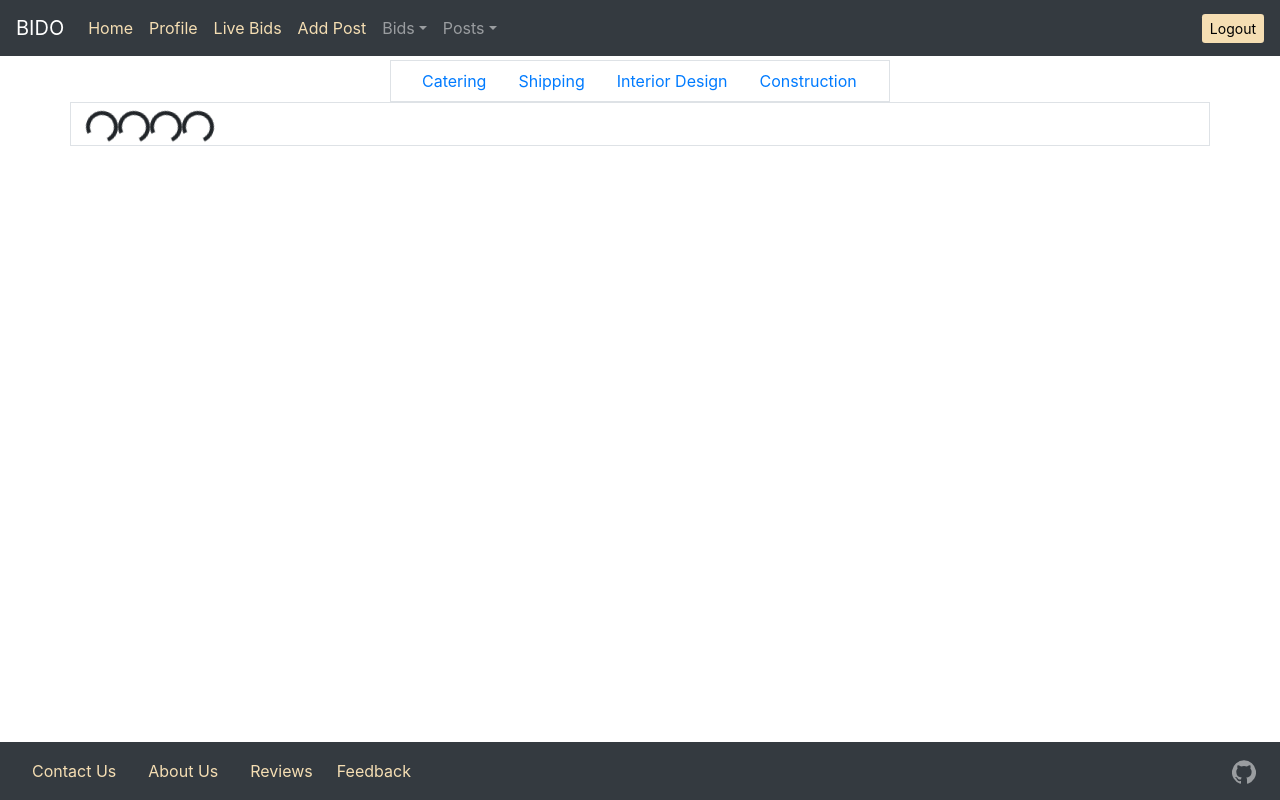
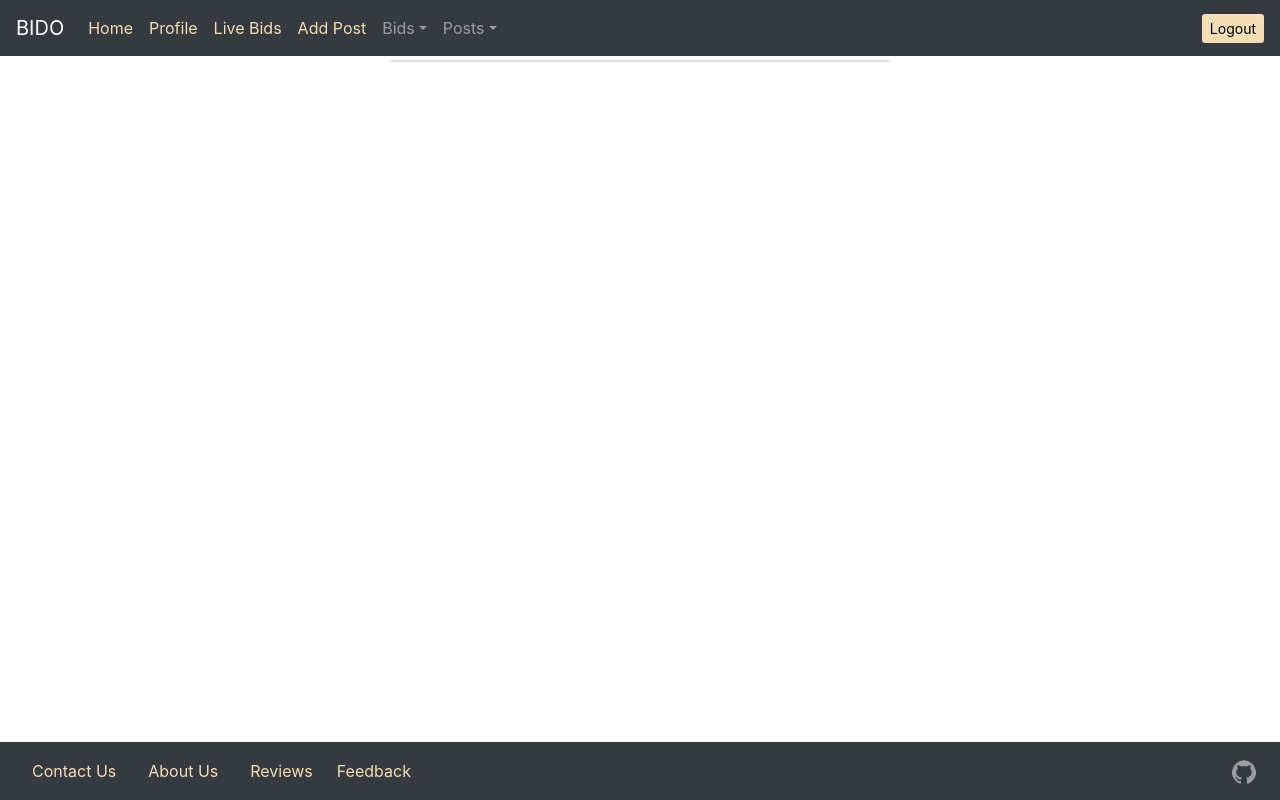
Before and after one commit to Thakurking/bido, a React (Create React App) app in the folder bido-frontend/: page /home in a window 1280 px wide. Built offline with nearby package versions, Linux system fonts and the light colour scheme; sample sign-in values are in the browser's storage.

Commit message:
made some changes

```diff
--- a/bido-frontend/src/component/screens/homeComponent/home.postNavigation.js
+++ b/bido-frontend/src/component/screens/homeComponent/home.postNavigation.js
@@ -1,192 +1,15 @@
-import React, { useState } from "react";
-import axios from "axios";
+import React from "react";
 import "bootstrap/dist/css/bootstrap.min.css";
-import { Container, Row, Col, Nav, Spinner } from "react-bootstrap";
+import { Container } from "react-bootstrap";
 import "../../../App.css";
 
 const PostNavigation = () => {
-  const [message, setMessage] = useState("");
-  const [catering, setCatering] = useState([""]);
-  const [loadCatering, setLoadCatering] = useState(false);
-  const [shipping, setShipping] = useState([""]);
-  const [loadShipping, setLoadShopping] = useState(false);
-  const [interiorDesign, setInteriorDesign] = useState([""]);
-  const [loadInteriorDesign, setLoadInteriorDesign] = useState(false);
-  const [construction, setConstruction] = useState([""]);
-  const [loadConstruction, setLoadConstruction] = useState(false);
-
-  const FetchCatering = (cat) => {
-    axios
-      .get("/showAllPost", {
-        headers: {
-          "Content-Type": "application/json",
-          user_id: localStorage.getItem("user_id"),
-        },
-        params: {
-          cat: cat,
-        },
-      })
-      .then((res) => {
-        console.log(res.data.catering);
-        if (res.data.isSuccess) {
-          setLoadCatering(true);
-          setCatering(res.data.catering);
-          setMessage(res.data.message);
-        }
-      })
-      .catch((err) => {
-        console.log(err);
-      });
-  };
-  const FetchShipping = (cat) => {
-    axios
-      .get("/showAllPost", {
-        headers: {
-          "Content-Type": "application/json",
-          user_id: localStorage.getItem("user_id"),
-        },
-        params: {
-          cat: cat,
-        },
-      })
-      .then((res) => {
-        console.log(res.data);
-        if (res.data.isSuccess) {
-          setLoadShopping(true);
-          setShipping(res.data.shipping);
-          setMessage(res.data.message);
-        }
-      })
-      .catch((err) => {
-        console.log(err);
-      });
-  };
-  const FetchInteriorDesign = (cat) => {
-    axios
-      .get("/showAllPost", {
-        headers: {
-          "Content-Type": "application/json",
-          user_id: localStorage.getItem("user_id"),
-        },
-        params: {
-          cat: cat,
-        },
-      })
-      .then((res) => {
-        console.log(res.data);
-        setLoadInteriorDesign(true);
-        setInteriorDesign(res.data.interiorDesign);
-        setMessage(res.data.message);
-      })
-      .catch((err) => {
-        console.log(err);
-      });
-  };
-  const FetchConstruction = (cat) => {
-    axios
-      .get("/showAllPost", {
-        headers: {
-          "Content-Type": "application/json",
-          user_id: localStorage.getItem("user_id"),
-        },
-        params: {
-          cat: cat,
-        },
-      })
-      .then((res) => {
-        console.log(res.data);
-        setLoadConstruction(true);
-        setConstruction(res.data.construction);
-        setMessage(res.data.message);
-      })
-      .catch((err) => {
-        console.log(err);
-      });
-  };
   return (
     <div>
-      <Container fluid="md" className="justify-center border homeContainer">
-        <Row>
-          <Col>
-            <Nav>
-              <Nav.Item>
-                <Nav.Link eventKey="link-1" onClick={() => FetchCatering(1)}>
-                  Catering
-                </Nav.Link>
-              </Nav.Item>
-              <Nav.Item>
-                <Nav.Link eventKey="link-2" onClick={() => FetchShipping(2)}>
-                  Shipping
-                </Nav.Link>
-              </Nav.Item>
-              <Nav.Item>
-                <Nav.Link
-                  eventKey="link-3"
-                  onClick={() => FetchInteriorDesign(3)}
-                >
-                  Interior Design
-                </Nav.Link>
-              </Nav.Item>
-              <Nav.Item>
-                <Nav.Link
-                  eventKey="link-4"
-                  onClick={() => FetchConstruction(4)}
-                >
-                  Construction
-                </Nav.Link>
-              </Nav.Item>
-            </Nav>
-          </Col>
-        </Row>
-      </Container>
-      <Container fluid="sm" className="justify-center border">
-        <h3>{message}</h3>
-        {loadCatering ? (
-          catering.map((caterings) => {
-            return (
-              <div>
-                <h5>{caterings.postedBy}</h5>
-                <h5>{caterings.catering.items}</h5>
-              </div>
-            );
-          })
-        ) : (
-          <Spinner animation="border" role="status">
-            <span className="sr-only">Loading...</span>
-          </Spinner>
-        )}
-        {loadShipping ? (
-          shipping.map((shippings) => {
-            return (
-              <div>
-                <h5>{shippings.postedBy}</h5>
-              </div>
-            );
-          })
-        ) : (
-          <Spinner animation="border" role="status">
-            <span className="sr-only">Loading...</span>
-          </Spinner>
-        )}
-        {loadInteriorDesign ? (
-          interiorDesign.map((interiorDesigns) => (
-            <div>{interiorDesigns.notes}</div>
-          ))
-        ) : (
-          <Spinner animation="border" role="status">
-            <span className="sr-only">Loading...</span>
-          </Spinner>
-        )}
-        {loadConstruction ? (
-          construction.map((constructions) => (
-            <div>{constructions.construction}</div>
-          ))
-        ) : (
-          <Spinner animation="border" role="status">
-            <span className="sr-only">Loading...</span>
-          </Spinner>
-        )}
-      </Container>
+      <Container
+        fluid="md"
+        className="justify-center border homeContainer"
+      ></Container>
     </div>
   );
 };
```
